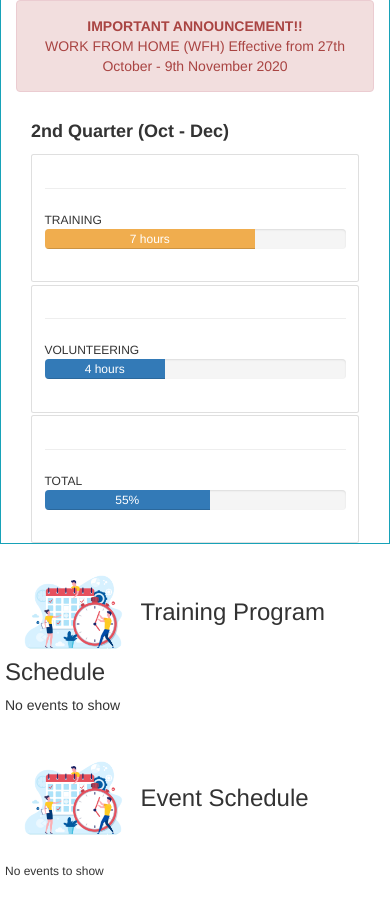
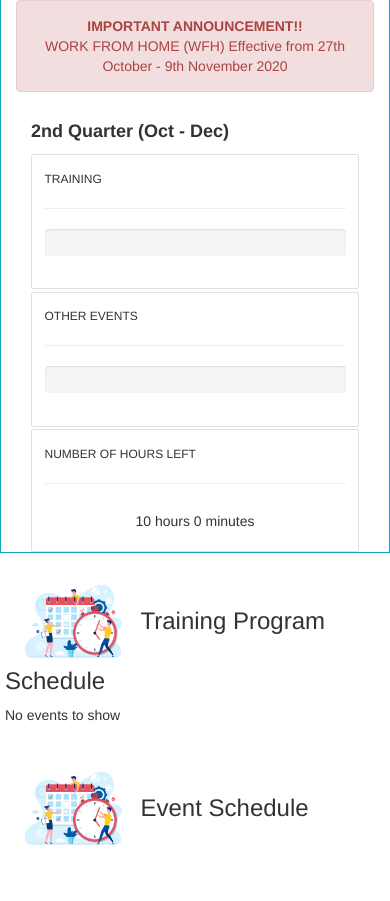
Before and after one commit to HakHung/dellh2h, a PHP site: page / in a window 390 px wide. Shown: the part 228-1129 px from the top of the page. Run offline with PHP 8.4, Linux system fonts and the light colour scheme; data comes from the database, SQL or seed files in the repository; tables that the repository leaves empty or names only in its code hold one stand-in row (values such as "Sample post"); some libraries are stand-ins or nearby versions.

Commit message:
index.php progress bar contribution hours

```diff
--- a/index.php
+++ b/index.php
@@ -59,24 +59,61 @@
         </div>
     </div>
 
+
+
     <div class="container-fluid border border-info">
         <div class="alert alert-danger text-center">
             <strong>IMPORTANT ANNOUNCEMENT!!</strong><br>WORK FROM HOME (WFH) Effective from 27th October - 9th
             November 2020
         </div>
+
         <div class='container'>
             <h4><b> 2nd Quarter (Oct - Dec)</b></h4>
             <div class="row">
                 <div class="col-md-4">
                     <div class="card mt-1">
                         <div class="card-body">
+                            <b class="h6">TRAINING</b>
                             <hr class="bg-info" />
-                            <b class="h6">TRAINING</b>
-                            <div class="progress">
+                            <div class="progress" style="height: 27px;">
+                            <?php
+                                    $servername = "localhost";
+                                    $username = "root";
+                                    $password = "";
+                                    $dbname = "delldb";
 
-                                <div class="progress-bar progress-bar-warning" style="width: 70%; min-width:20px">
-                                    7 hours
-                                </div>
+                                    $conn = new mysqli($servername, $username, $password, $dbname);
+
+                                    if($conn->connect_error){
+                                        die("Connection failed: " .$conn->connect_error);
+                                    }
+
+                                    $sql = "SELECT SUM(user_event.contribution) AS THour, HOUR(SUM(user_event.contribution)) AS Hr, MINUTE(SUM(user_event.contribution)) AS Min
+                                            FROM event_table, user_event
+                                            WHERE event_table.eventcategory ='training' AND event_table.eventid = user_event.eventid AND userid=1
+                                            ORDER BY datepicker";
+
+                                    $result = $conn->query($sql);
+
+                                    if($result->num_rows>0){
+                                        while($row = $result->fetch_assoc()){
+                                            $percentage = $row['THour']/100000*100;
+
+                                            if ($percentage > 100){
+                                                echo"<div class='progress-bar bg-warning' style='width:".$percentage."%; min-width:20px'>You reach the Goal!!</div>";
+                                            }
+                                            elseif($percentage == 0){
+                                                echo"<div class='progress-bar' style='width:0%; min-width:0px'></div>";
+                                            }
+                                            else{
+                                                echo"<div class='progress-bar progress-bar-striped progress-bar-animated bg-success' style='width:".$percentage."%; min-width:20px'>".$row['Hr']." hours ".$row['Min']." minutes</div>";
+                                            }
+                                        }
+                                    }
+
+                                    $conn->close();
+
+                                ?>
                             </div>
                         </div>
                     </div>
@@ -84,13 +121,49 @@
                 <div class="col-md-4">
                     <div class="card mt-1">
                         <div class="card-body">
+                            <b class="h6">OTHER EVENTS</b>
                             <hr class="bg-info" />
-                            <b class="h6">VOLUNTEERING</b>
-                            <div class="progress">
+                            <div class="progress" style="height: 27px;">
+                            <?php
+                                    $servername = "localhost";
+                                    $username = "root";
+                                    $password = "";
+                                    $dbname = "delldb";
 
-                                <div class="progress-bar" style="width: 40%;">
-                                    4 hours
-                                </div>
+                                    $conn = new mysqli($servername, $username, $password, $dbname);
+
+                                    if($conn->connect_error){
+                                        die("Connection failed: " .$conn->connect_error);
+                                    }
+
+                                    $sql = "SELECT SUM(user_event.contribution) AS THour, HOUR(SUM(user_event.contribution)) AS Hr, MINUTE(SUM(user_event.contribution)) AS Min
+                                            FROM event_table, user_event
+                                            WHERE event_table.eventcategory ='other events' AND event_table.eventid = user_event.eventid AND userid=1
+                                            ORDER BY datepicker";
+
+                                    $result = $conn->query($sql);
+
+                                    if($result->num_rows>0){
+                                        while($row = $result->fetch_assoc()){
+                                            $percentage = $row['THour']/100000*100;
+
+                                            // echo $row['THour'];
+
+                                            if ($percentage > 100){
+                                                echo"<div class='progress-bar bg-warning' style='width:".$percentage."%; min-width:20px'>You reach the Goal!!</div>";
+                                            }
+                                            elseif($percentage == 0){
+                                                echo"<div class='progress-bar' style='width:0%; min-width:0px'></div>";
+                                            }
+                                            else{
+                                                echo"<div class='progress-bar progress-bar-striped progress-bar-animated bg-success' style='width:".$percentage."%; min-width:20px'>".$row['Hr']." hours ".$row['Min']." minutes</div>";
+                                            }
+                                        }
+                                    }
+
+                                    $conn->close();
+
+                                ?>
                             </div>
                         </div>
                     </div>
@@ -98,13 +171,44 @@
                 <div class="col-md-4">
                     <div class="card mt-1">
                         <div class="card-body">
+
+                            <b class="h6">NUMBER OF HOURS LEFT</b>
                             <hr class="bg-info" />
-                            <b class="h6">TOTAL</b>
-                            <div class="progress">
 
-                                <div class="progress-bar" style="width: 55%;">
-                                    55%
-                                </div>
+                            <div class="container text-center">
+                            <?php
+                                    $servername = "localhost";
+                                    $username = "root";
+                                    $password = "";
+                                    $dbname = "delldb";
+
+                                    $conn = new mysqli($servername, $username, $password, $dbname);
+
+                                    if($conn->connect_error){
+                                        die("Connection failed: " .$conn->connect_error);
+                                    }
+
+                                    $sql = "SELECT HOUR(TIMEDIFF('100000', SUM(user_event.contribution))) AS Hr, MINUTE(TIMEDIFF('100000', SUM(user_event.contribution))) AS Min
+                                            FROM event_table, user_event
+                                            WHERE event_table.eventcategory ='training' AND event_table.eventid = user_event.eventid AND userid=1
+                                            ORDER BY datepicker";
+
+                                    $result = $conn->query($sql);
+
+                                    if($result->num_rows>0){
+                                        while($row = $result->fetch_assoc()){
+                                            // $percentage = $row['THour']/100000*100;
+
+                                            echo"<h5>".$row['Hr']." hours ".$row['Min']." minutes </h5>";
+
+                                        }
+                                    }
+
+                                    $conn->close();
+
+                                ?>
+
+
                             </div>
                         </div>
                     </div>
@@ -167,7 +271,6 @@
                                             <p>Date: ". $row['datepicker'] ."<br>
                                                 Time: ". $row['appt']. " - ". $row['appt1'] ."<br>
                                                 Venue: ". $row['venue'] ."<br>
-                                                // Contribution hour: ". substr($row['contribution'],0, 2) ."hours ". substr($row['contribution'],3, 2) ."minutes<br>
                                                 Contribution hour: ". $row['contribution']."<br>
 
                                             </p>";
@@ -197,54 +300,7 @@
                         <div class="row">
 
                             <h3><img src="schedule.png" class="rounded-circle" alt="schedule" height="90" style="vertical-align: middle">Event Schedule</h3>
-                            <?php
-                                $servername = "localhost";
-                                $username = "root";
-                                $password = "";
-                                $dbname = "delldb";
 
-                                $conn = new mysqli($servername, $username, $password, $dbname);
-
-                                if($conn->connect_error){
-                                    die("Connection failed: " .$conn->connect_error);
-                                }
-
-                                date_default_timezone_set("Asia/Kuala_Lumpur");
-                                $date = date('Y-m-d');
-
-                                $sql = "SELECT event_table.eventname, event_table.eventtype, event_table.datepicker, event_table.appt, event_table.appt1, event_table.venue,event_table.compulsory
-                                        FROM event_table, user_event
-                                        WHERE datepicker>='$date' AND eventcategory ='other events' AND event_table.eventid = user_event.eventid
-                                        ORDER BY datepicker ";
-                                $result = $conn->query($sql);
-
-                                // IMPORTANT!! php code use ', html code use ''
-                                if($result->num_rows>0){
-                                    while($row = $result->fetch_assoc()){
-                                        echo "
-                                        <div class='col-md-12  mb-3'>
-                                            <div class='card m-1'><a href='details.html' style='text-decoration:none; color:black'>
-                                                <div class='card-header'>
-                                                    <h5 class='card-title'>". $row['eventname'] ."</h5>
-                                                    <h6 class='class-subtitle'>Volunteering</h6>
-                                                </div>
-                                            <div class='card-body'>
-                                            <p>Date: ". $row['datepicker'] ."<br>
-                                                    Time: ". $row['appt']. " - ". $row['appt1'] ."<br>
-                                                    Venue: ". $row['venue'] ."<br>
-                                                    Contribution hour: 2hours
-                                                </p>
-                                            </div>
-                                            </a>
-                                        </div>
-                                    </div>";
-                                    }
-                                }
-                                else{
-                                    echo '<h6>No events to show</h6>';
-                                }
-                                $conn->close();
-                            ?>
 
                         </div>
                     </div>
```
